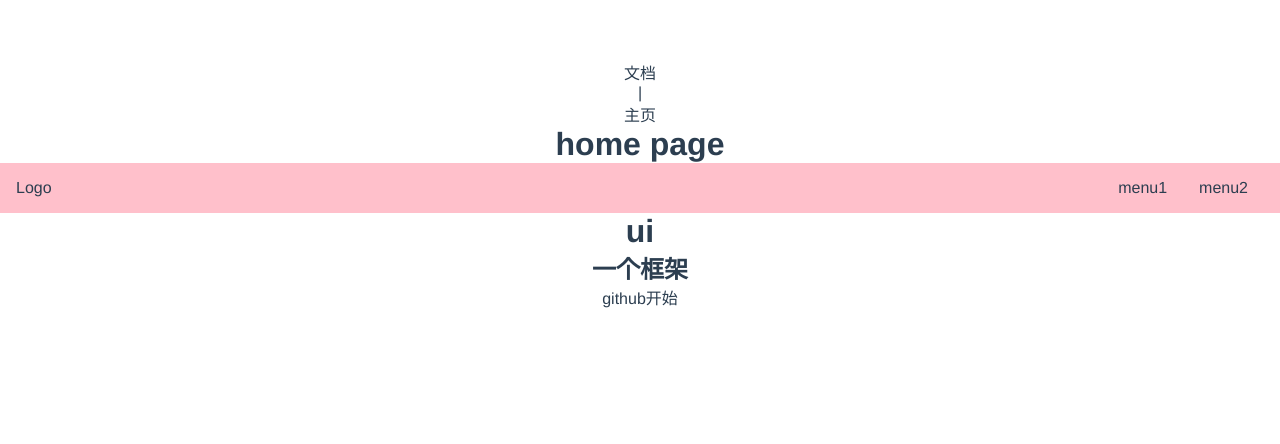
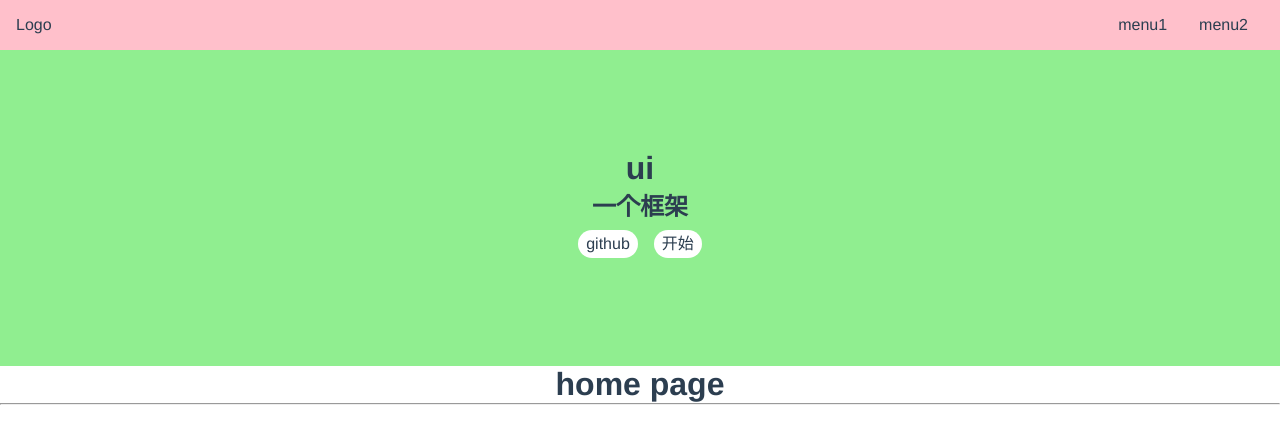
Before and after one commit to Dusty-fub/simple-ui-dev, a Vue app: page /#/ in a window 1280 px wide. Shown: the top 444 px of the page. Built offline with nearby package versions, Linux system fonts and the light colour scheme.

Commit message:
实现 aside 切换

```diff
--- a/src/App.vue
+++ b/src/App.vue
@@ -1,13 +1,18 @@
 <template>
-<router-link to="/doc">文档</router-link>
-<div>|</div>
-<router-link to="/">主页</router-link>
-
 <router-view />
 </template>
 
-<script>
+<script lang="ts">
+import {
+    provide,
+    ref
+} from "vue";
 export default {
     name: "App",
+
+    setup() {
+        const asideVisible = ref(false);
+        provide("asideVi", asideVisible);
+    },
 };
 </script>
--- a/src/components/TopNav.vue
+++ b/src/components/TopNav.vue
@@ -1,6 +1,6 @@
 <template>
 <div class="topnav">
-    <div class="logo">Logo</div>
+    <div class="logo" @click="toggleAside">Logo</div>
     <ul class="menu">
         <li>menu1</li>
         <li>menu2</li>
@@ -8,9 +8,23 @@
 </div>
 </template>
 
-<script>
+<script lang="ts">
+import {
+    inject,
+    Ref
+} from "vue";
+
 export default {
     name: "TopNav",
+    setup() {
+        const asideVi = inject < Ref < boolean >> ("asideVi");
+        const toggleAside = () => {
+            asideVi.value = !asideVi.value;
+        };
+        return {
+            toggleAside
+        };
+    },
     data() {
         return {};
     },
--- a/src/index.scss
+++ b/src/index.scss
@@ -17,5 +17,4 @@ a {
   -moz-osx-font-smoothing : grayscale;
   text-align : center;
   color : #2C3E50;
-  margin-top : 60px;
 }
--- a/src/views/Doc.vue
+++ b/src/views/Doc.vue
@@ -1,19 +1,66 @@
 <template>
-<h1>doc page</h1>
 <div>
     <top-nav />
     <div class="content">
-        <aside>边栏</aside>
+        <aside v-show="asideVi">
+            <h2>组件列表</h2>
+            <ol>
+                <li>
+                    <router-link to="/doc/switch">Switch 组件</router-link>
+                </li>
+                <li>
+                    <router-link to="/doc/button">Button 组件</router-link>
+                </li>
+                <li>
+                    <router-link to="/doc/dialog">Dialog 组件</router-link>
+                </li>
+                s
+                <li>
+                    <router-link to="/doc/tabs">Tabs 组件</router-link>
+                </li>
+            </ol>
+        </aside>
         <main>主内容</main>
     </div>
 </div>
+<h1>doc page</h1>
 </template>
 
 <script lang="ts">
 import TopNav from "../components/TopNav.vue";
+import {
+    inject,
+    Ref
+} from "vue";
 export default {
     components: {
         TopNav,
     },
+    setup() {
+        const asideVi = inject < Ref < boolean >> ("asideVi");
+        return {
+            asideVi,
+        };
+    },
 };
 </script>
+
+<style lang="scss">
+aside {
+    background-color: hsl(180, 70%, 50%);
+    width: 150px;
+    padding: 16px;
+    position: fixed;
+    left: 0;
+
+    >h2 {
+        margin-bottom: 4px;
+    }
+
+    >ol {
+        >li {
+            padding: 4px 0;
+        }
+    }
+}
+</style>
--- a/src/views/Home.vue
+++ b/src/views/Home.vue
@@ -1,16 +1,17 @@
 <template>
-<h1>home page</h1>
 <div>
     <top-nav />
     <div class="banner">
         <h1>ui</h1>
         <h2>一个框架</h2>
         <p class="actions">
-            <a href="">github</a>
-            <a href="">开始</a>
+            <a href="#">github</a>
+            <router-link to="/doc">开始</router-link>
         </p>
     </div>
 </div>
+<h1>home page</h1>
+<hr />
 </template>
 
 <script lang="ts">
@@ -21,3 +22,29 @@ export default {
     },
 };
 </script>
+
+<style lang="scss" scoped>
+.banner {
+    padding: 100px 0;
+    display: flex;
+    justify-content: center;
+    align-items: center;
+    flex-direction: column;
+    background: lightgreen;
+
+    >.actions {
+        padding: 8px 0;
+
+        a {
+            margin: 0 8px;
+            background-color: #fff;
+            display: inline-block;
+            $h: 28px;
+            height: $h;
+            line-height: $h;
+            border-radius: $h/2;
+            padding: 0 8px;
+        }
+    }
+}
+</style>
```
